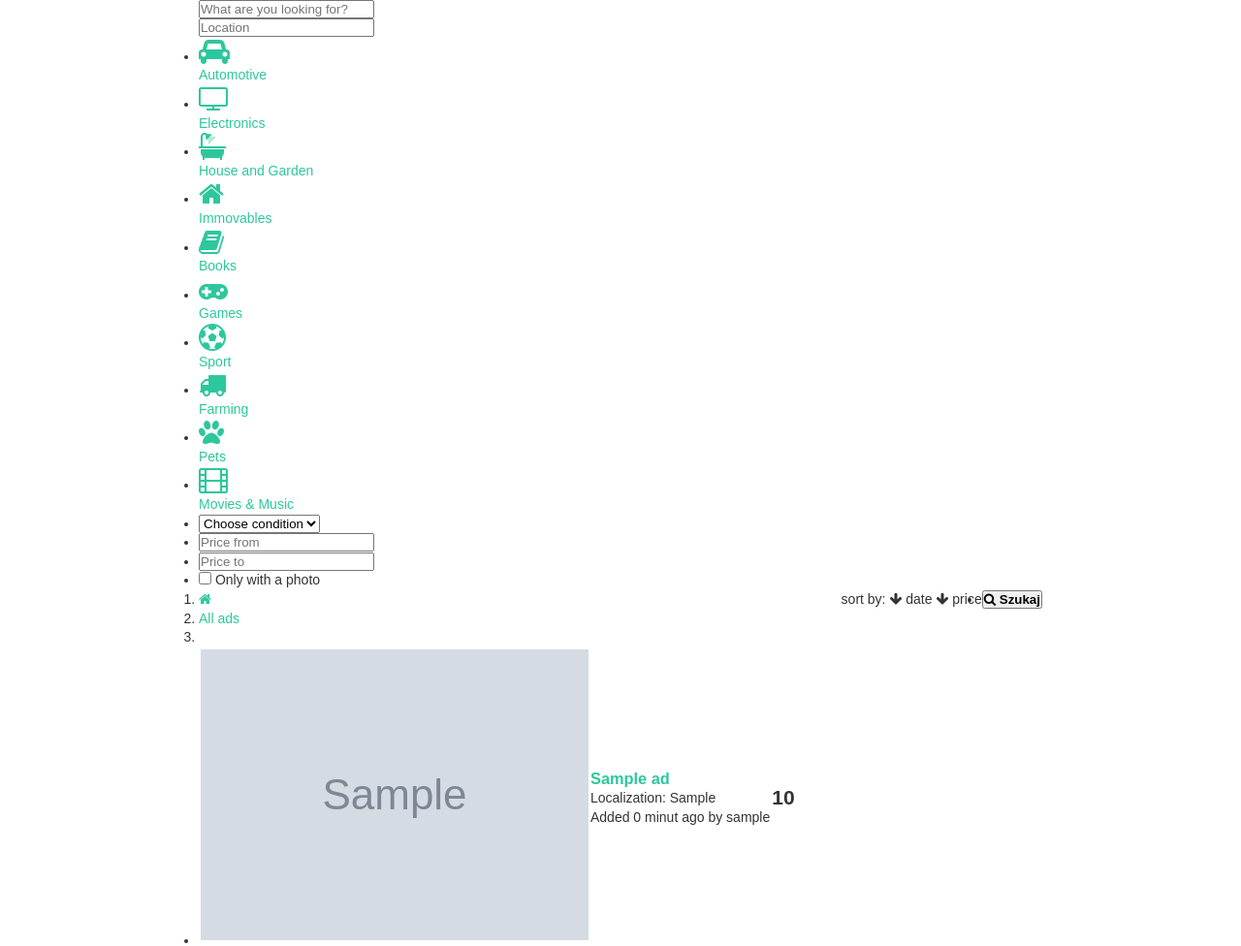
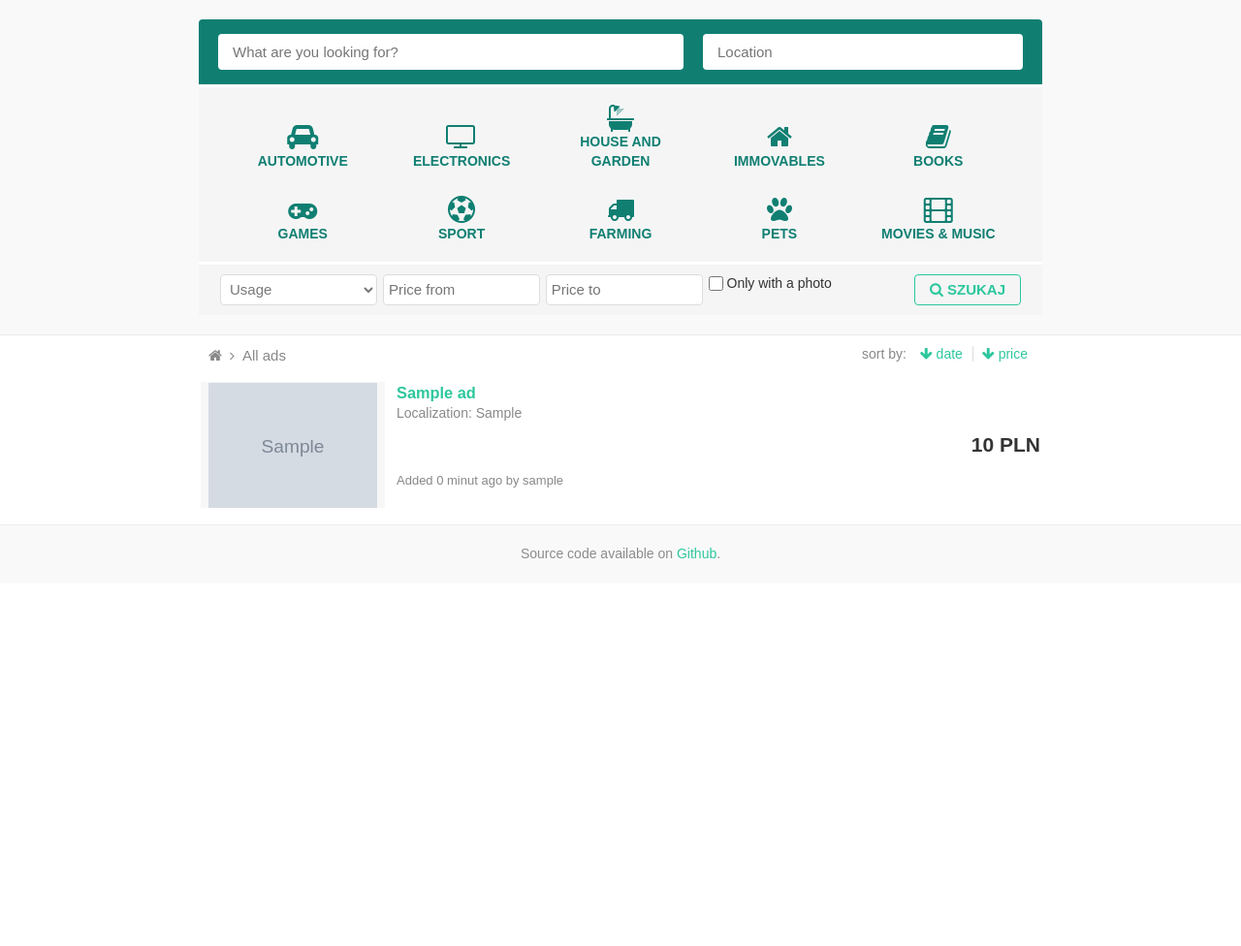
Before and after one commit to mfurga/django-shop, a Django app: page / in a window 1280 px wide. Shown: the part 61-1037 px from the top of the page at 97% size. After the commit the page ends 637 px from the top, so only its background shows below. Run offline with Django 3.2, Linux system fonts and the light colour scheme; tables that the repository leaves empty hold one stand-in row (values such as "Sample post"); grey boxes marked "Sample" are stand-in pictures.

Commit message:
Updated ads list template. Replaced forms

```diff
--- a/ads/templates/ads/ads_list.html
+++ b/ads/templates/ads/ads_list.html
@@ -6,9 +6,13 @@
 
 # Static files
 {% block head %}
+    <!-- CSS -->
     <link rel="stylesheet" type="text/css" href="{% static 'common.css' %}">
-    <link rel="stylesheet" type="text/css" href="{% static 'footer.css' %}">
-    <link rel="stylesheet" type="text/css" href="{% static 'ads/ads_list.css' %}">
+    <link rel="stylesheet" type="text/css" href="{% static 'ads/css/ads_list.css' %}">
+
+    <!-- JS -->
+    <script type="text/javascript" src="{% static 'ads/js/jquery-3.3.1.js' %}"></script>
+    <script type="text/javascript" src="{% static 'ads/js/search.js' %}"></script>
 {% endblock %}
 {% block content %}
     {% include 'header.html' %}
@@ -19,10 +23,10 @@
                     <div id="search" class="navbar-form">
                     <div class="row clear">
                         <div class="query">
-                            <input id="query" name="q" type="search" class="search-input" placeholder="{% trans "What are you looking for?" %}">
+                             {{ form.query }}
                         </div>
                         <div class="location">
-                            <input id="location" name="location" type="search" class="search-location" placeholder="{% trans "Location" %}" >
+                            {{ form.location }}
                         </div>
                     </div>
                 </div>
@@ -95,17 +99,17 @@
                 <div class="search-filters">
                     <ul class="row">
                         <li class="item">
-                            <select id="condition" class="condition" name="condition">
-                                <option style="color: #797979" disabled selected>{% trans "Choose condition" %}</option>
-                                <option value="0">{% trans "Usage" %}</option>
-                                <option value="1">{% trans "New" %}</option>
-                            </select>
+                            {{ form.condition }}
                         </li>
-                        <li class="item"><input id="min" name="min" class="price" type="number" min="0" placeholder="{% trans "Price from" %}"></li>
-                        <li class="item"><input id="max" name="max" class="price" type="number" min="0" placeholder="{% trans "Price to" %}"></li>
                         <li class="item">
-                            <input id="p" name="p" class="checkbox" type="checkbox" value="1">
-                            <label for="p">{% trans "Only with a photo" %}</label>
+                            {{ form.price_from }}
+                        </li>
+                        <li class="item">
+                            {{ form.price_to }}
+                        </li>
+                        <li class="item">
+                            {{ form.image_only }}
+                            {{ form.image_only.label}}
                         </li>
                         <li class="item fright"><button class="search-button fbold" type="submit"><i class="fa fa-search" aria-hidden="true"></i> {% trans "Search" %}</button></li>
                     </ul>
@@ -146,7 +150,7 @@
                                             <div class="author" >{% trans "Added" %} {{ ad.pub_date|timesince }} {% trans "ago" %} {% trans "by" %} {{ ad.author }}</div>
                                         </td>
                                         <td>
-                                            <h2 class="fright">{{ ad.price }}</h2>
+                                            <h2 class="fright">{{ ad.price }} PLN</h2>
                                         </td>
                                     </tr>
                                 </table>
```
